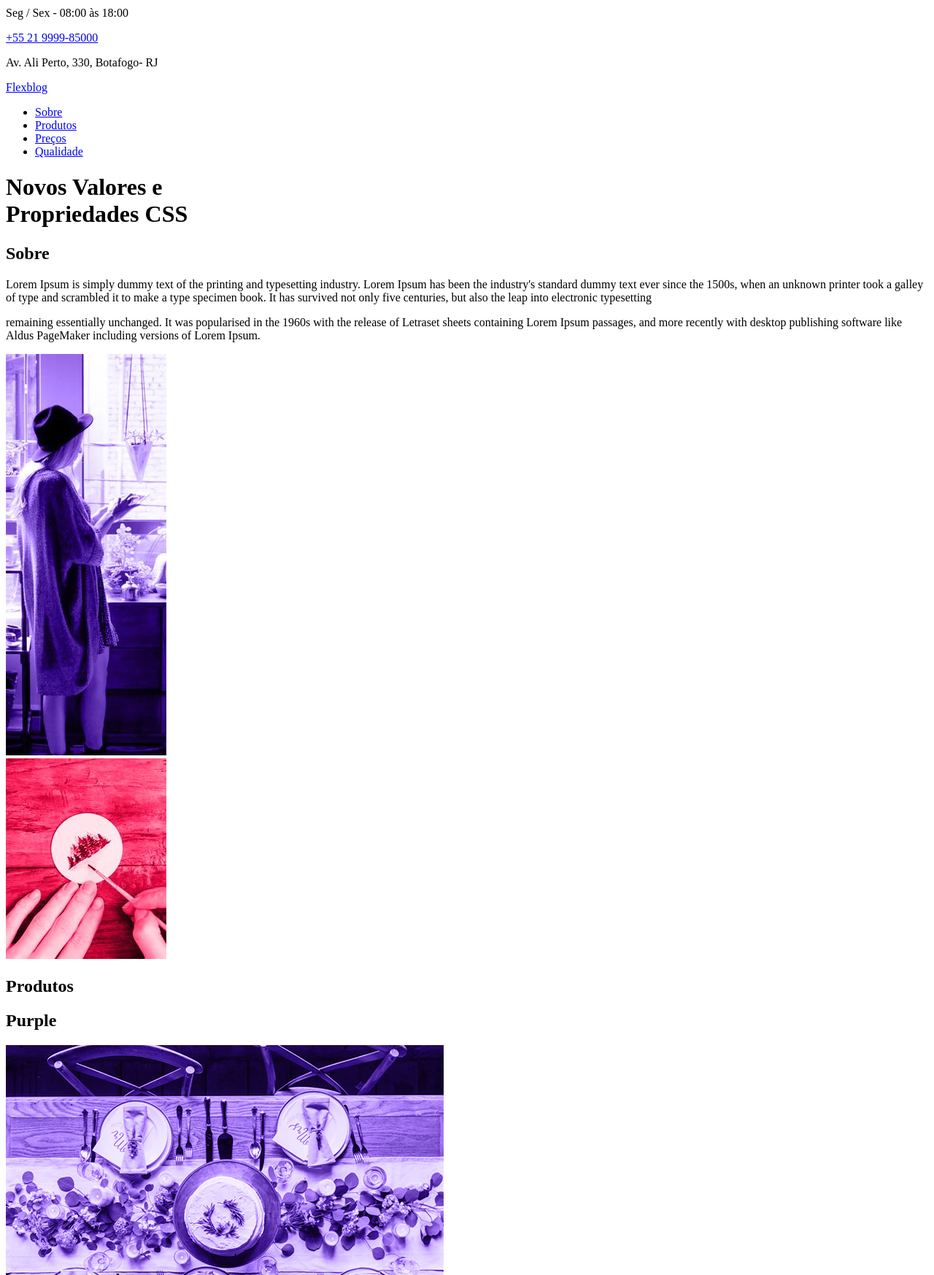
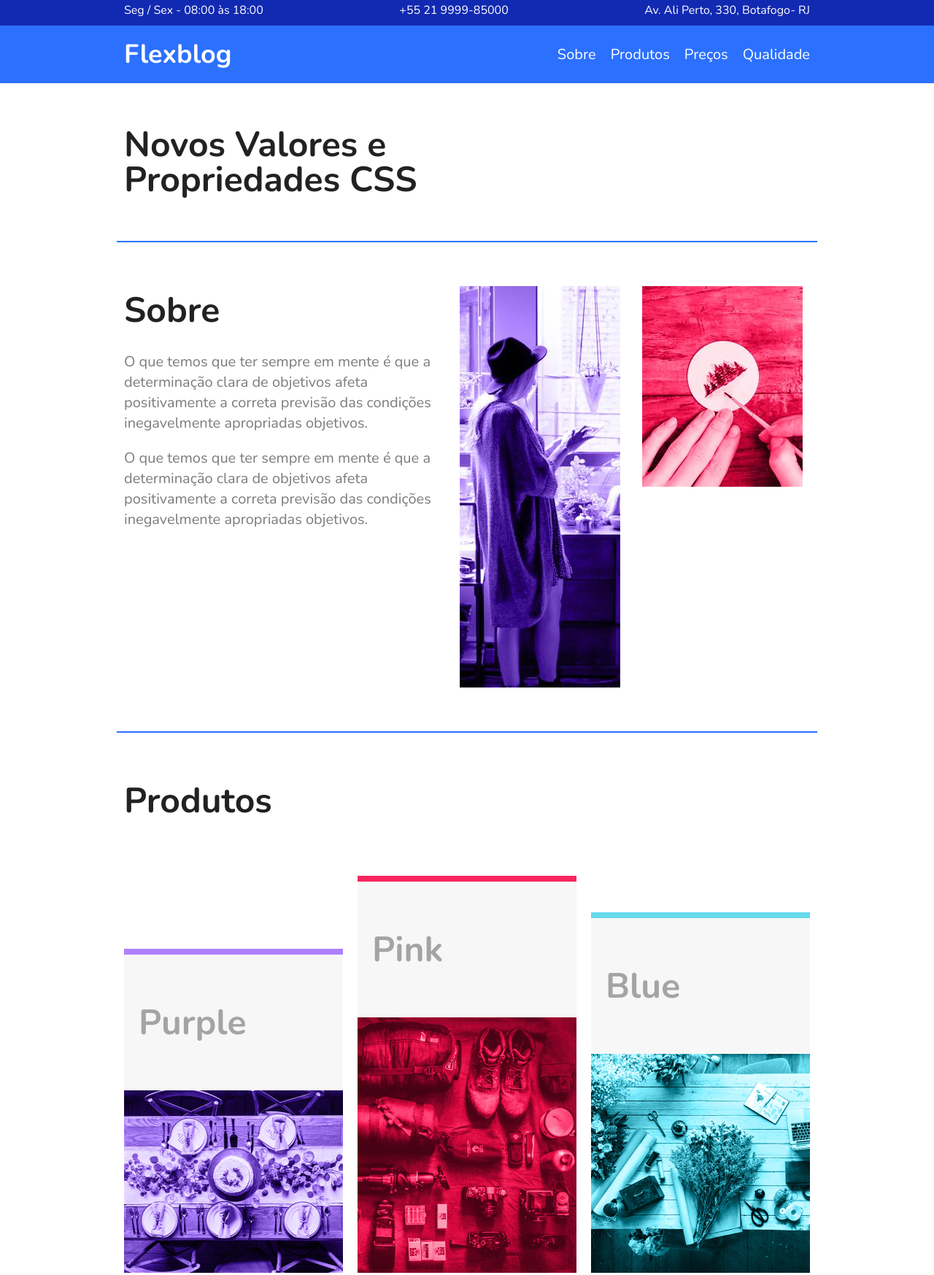
Before and after one commit to Monaliisa/flexbog, a plain HTML site: page index.html in a window 1280 px wide. Shown: the part 7-1754 px from the top of the page at 73% size. Drawn offline with nearby package versions, Linux system fonts and the light colour scheme.

Commit message:
adicionando css

```diff
--- a/css/style.css
+++ b/css/style.css
@@ -0,0 +1,274 @@
+body,
+h1,
+h2,
+p,
+ul,
+li,
+a {
+  margin: 0px;
+  padding: 0px;
+}
+
+body {
+  font-family: "Nunito", Helvetica, Arial, sans-serif;
+  color: #222222;
+}
+
+ul {
+  list-style: none;
+}
+
+a {
+  text-decoration: none;
+}
+
+img {
+  display: block;
+  max-width: 100%;
+}
+
+* {
+  box-sizing: border-box;
+}
+
+/*Superinfo*/
+
+.superinfo-bg {
+  background: #122ab2;
+  color: white;
+}
+
+.superinfo {
+  max-width: 960px;
+  margin: 0 auto;
+  display: flex;
+  justify-content: space-between;
+  flex-wrap: wrap;
+  padding-top: 10px;
+}
+
+.superinfo p,
+.superinfo a {
+  margin: 0 10px 10px 10px;
+}
+
+.superinfo a {
+  color: white;
+}
+
+/*Menu*/
+
+.menu-bg {
+  background: #2c70ff;
+}
+
+.menu {
+  max-width: 960px;
+  margin: 0 auto;
+  padding: 15px 0;
+  display: flex;
+  flex-wrap: wrap;
+  justify-content: space-between;
+  align-items: center;
+}
+
+.menu a {
+  color: white;
+}
+
+.menu-logo a {
+  font-size: 2.25em;
+  font-weight: bold;
+  margin: 0 10px;
+}
+
+.menu-nav ul {
+  display: flex;
+  flex-wrap: wrap;
+}
+
+.menu-nav a {
+  font-size: 1.25em;
+  display: block;
+  padding: 10px;
+}
+
+.menu-nav a:hover {
+  color: #122ab2;
+}
+
+/*Introdução*/
+
+.introducao {
+  font-size: 3em;
+  line-height: 1;
+  max-width: 960px;
+  margin: 0 auto;
+  padding: 60px 10px;
+}
+
+/*Sobre*/
+
+.sobre {
+  border-top: 2px solid #2c70ff;
+  border-bottom: 2px solid #2c70ff;
+  max-width: 960px;
+  margin: 0 auto;
+  padding: 60px 0;
+  display: flex;
+  flex-wrap: wrap;
+}
+
+.sobre-info {
+  flex: 2 1 300px;
+  margin: 0 10px;
+}
+
+.sobre-info h1 {
+  font-size: 3em;
+  margin-bottom: 0.5em;
+}
+
+.sobre-info p {
+  font-size: 1.25em;
+  line-height: 1.4;
+  margin-bottom: 1em;
+  color: #7c7c7c;
+}
+
+.sobre-img {
+  flex: 1 1 160px;
+  margin: 0 10px;
+}
+
+/*Produtos*/
+
+.produtos {
+  max-width: 960px;
+  margin: 60px auto;
+}
+
+.produtos h1 {
+  font-size: 3em;
+  margin: 0 10px 60px 10px;
+}
+
+.produtos-container {
+  display: flex;
+  flex-wrap: wrap;
+  align-items: flex-end;
+}
+
+.produtos-item {
+  flex: 1 1 175px;
+  margin: 10px;
+}
+
+.produtos-item h2 {
+  font-size: 3em;
+  color: #a4a4a4;
+  background: #f7f7f7;
+  padding: 60px 20px;
+}
+
+.purple {
+  border-top: 8px solid #ae81ff;
+}
+
+.pink {
+  border-top: 8px solid #f9265e;
+}
+
+.blue {
+  border-top: 8px solid #66d9eb;
+}
+
+/*Preco*/
+
+.preco {
+  background: #f7f7f7;
+  padding: 60px;
+  display: flex;
+  flex-wrap: wrap;
+  align-items: flex-end;
+}
+
+.preco-item {
+  flex: 1 1 260px;
+  border: 4px solid white;
+  padding: 20px;
+  margin: 10px;
+}
+
+.preco-item h2 {
+  font-size: 3em;
+  color: #a4a4a4;
+  text-align: center;
+  margin-top: 20px;
+}
+
+.preco-item span {
+  max-width: 300px;
+  margin: 20px auto;
+  display: block;
+  font-size: 3em;
+  text-align: center;
+  font-weight: bold;
+  padding: 10px 0 5px 0;
+  border-top: 4px solid white;
+  border-bottom: 4px solid white;
+}
+
+.preco-item sup {
+  font-size: 1.5rem;
+}
+
+.preco-item ul {
+  max-width: 300px;
+  margin: 20px auto;
+  font-size: 1.25em;
+  font-style: italic;
+  color: #7c7c7c;
+}
+
+.preco-item li {
+  display: flex;
+  justify-content: space-between;
+  align-items: center;
+  margin-bottom: 15px;
+}
+
+.preco-item li::after {
+  content: "";
+  display: block;
+  width: 6px;
+  height: 6px;
+  background: #2c70ff;
+  border-radius: 50%;
+}
+
+.preco-item a {
+  max-width: 300px;
+  display: block;
+  margin: 20px auto;
+  border: 4px solid;
+  color: #222222;
+  text-transform: uppercase;
+  font-weight: bold;
+  font-size: 2.25em;
+  padding: 15px 0;
+  text-align: center;
+}
+
+@media (max-width: 800px) {
+  .preco {
+    padding-left: 10px;
+    padding-right: 10px;
+  }
+  .preco .preco-item:nth-child(3) {
+    order: -2;
+  }
+  .preco .preco-item:nth-child(2) {
+    order: -1;
+  }
+}
--- a/index.html
+++ b/index.html
@@ -12,7 +12,7 @@
 
 <body>
   <div class="superinfo-bg">
-    <div class="super-info">
+    <div class="superinfo">
       <p> Seg / Sex - 08:00 às 18:00</p>
       <a href="+55 21 9999-85000">+55 21 9999-85000</a>
       <p> Av. Ali Perto, 330, Botafogo- RJ</p>
@@ -24,7 +24,7 @@
       <div class="menu-logo">
         <a href="#">Flexblog</a>
       </div>
-      <nav>
+      <nav class="menu-nav">
         <ul>
           <li><a href="#sobre"> Sobre</a></li>
           <li><a href="#produtos"> Produtos</a></li>
@@ -40,14 +40,14 @@
   <section class="sobre" id="sobre">
     <div class="sobre-info">
       <h1>Sobre</h1>
-      <p>Lorem Ipsum is simply dummy text of the printing and typesetting industry. Lorem Ipsum has been the industry's standard dummy text ever since the 1500s, when an unknown printer took a galley of type and scrambled it to make a type specimen book. It has survived not only five centuries, but also the leap into electronic typesetting</p>
-      <p>remaining essentially unchanged. It was popularised in the 1960s with the release of Letraset sheets containing Lorem Ipsum passages, and more recently with desktop publishing software like Aldus PageMaker including versions of Lorem Ipsum.</p>
+      <p>O que temos que ter sempre em mente é que a determinação clara de objetivos afeta positivamente a correta previsão das condições inegavelmente apropriadas objetivos.</p>
+      <p>O que temos que ter sempre em mente é que a determinação clara de objetivos afeta positivamente a correta previsão das condições inegavelmente apropriadas objetivos.</p>
     </div>
-    <div>
-      <img src="/img/sobre1.jpg" alt="Sobre 1">
+    <div class="sobre-img">
+      <img src="img/sobre1.jpg" alt="Sobre 1">
     </div>
-    <div>
-      <img src="img/sobre2.jpg" alt="Sobre 1">
+    <div class="sobre-img">
+      <img src="img/sobre2.jpg" alt="Sobre 2">
     </div>
   </section>
 
```
